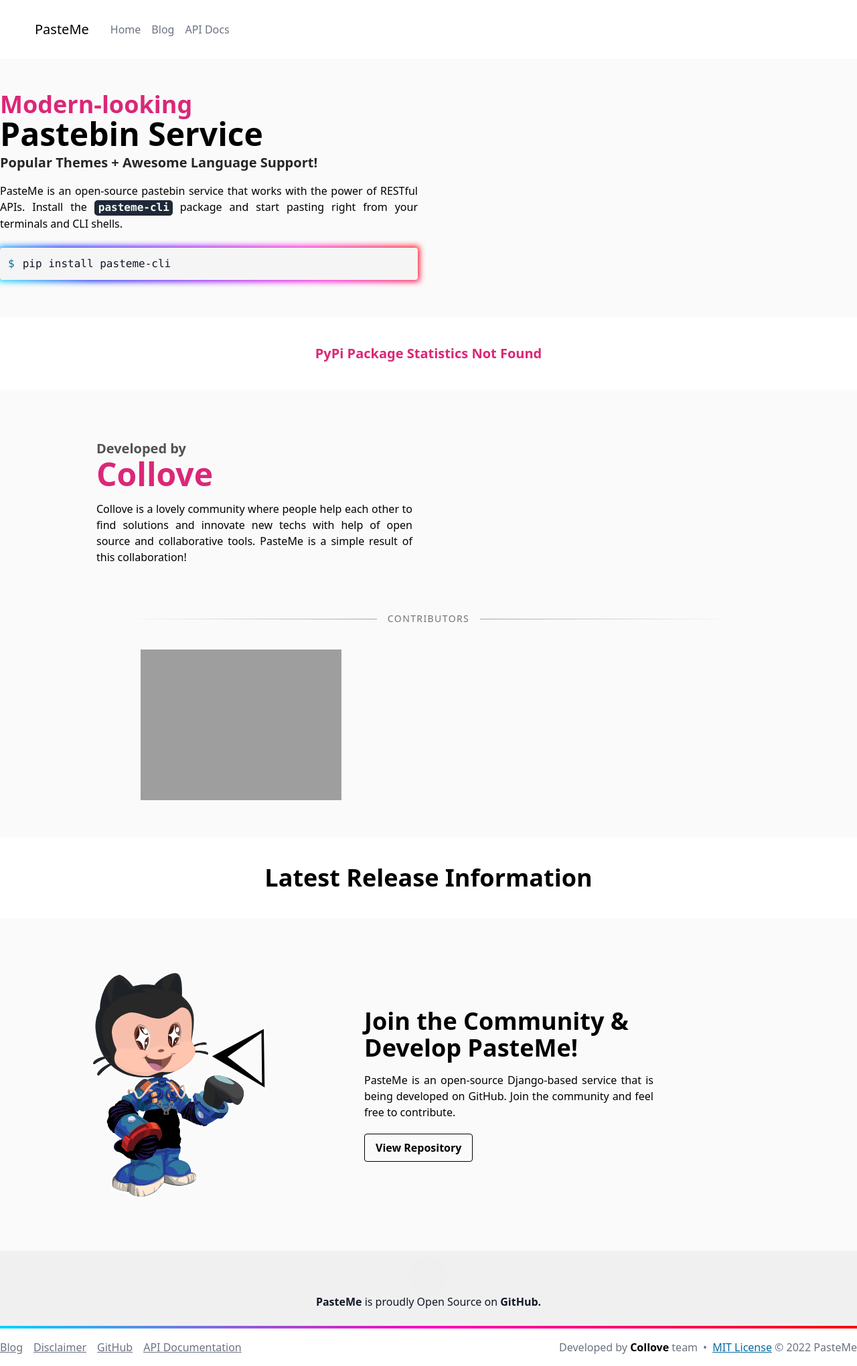
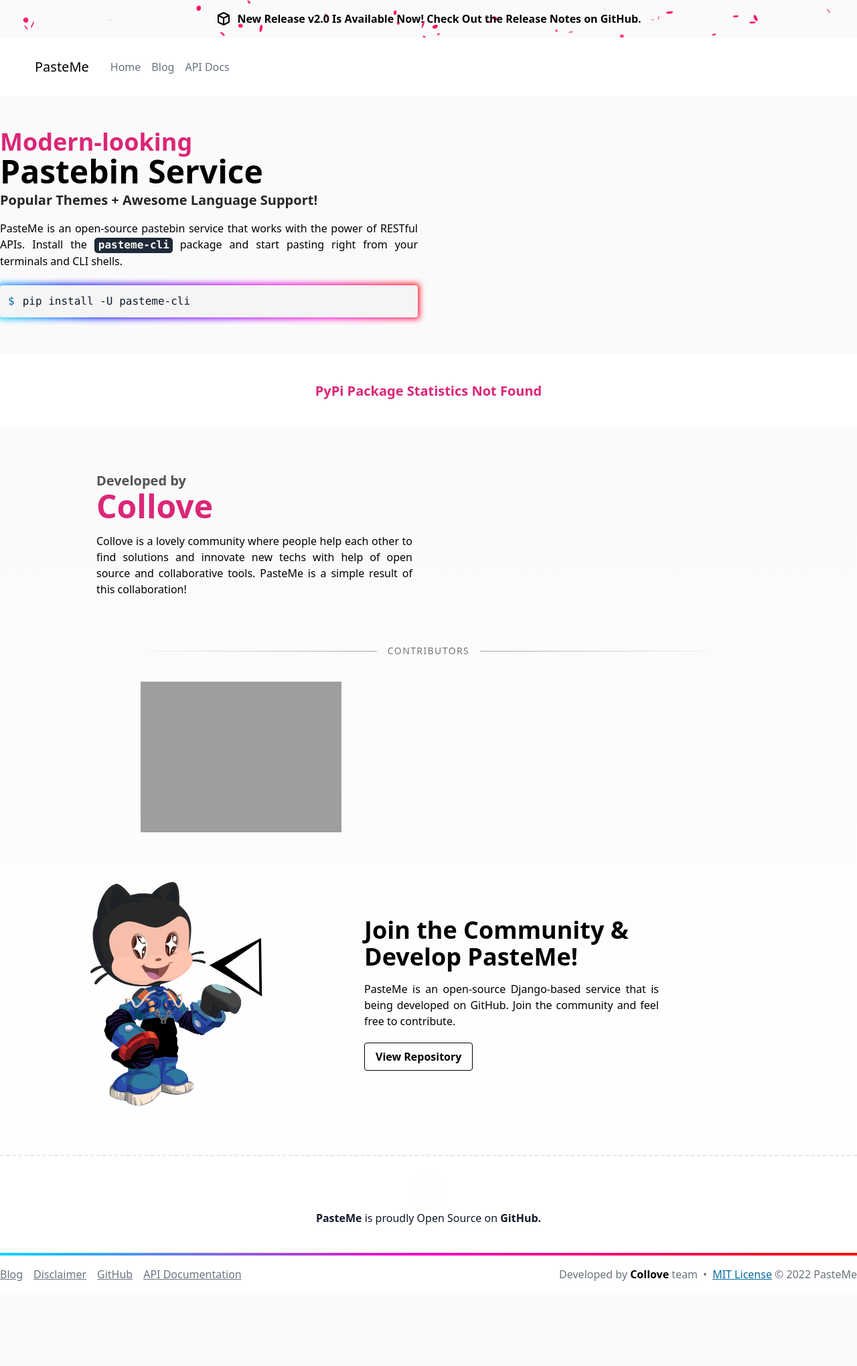
Before and after one commit to collove/pasteme, a Django app: template snippet/templates/home.html in a window 1280 px wide. Shown: the whole page at 67% size. After the commit the page ends 1913 px from the top, so only its background shows below. Run offline with Django 4.2, Linux system fonts and the light colour scheme; the template is opened without the code that fills it, so the values that code supplies are empty; some libraries are stand-ins or nearby versions; grey boxes are pictures that could not be loaded.

Commit message:
UPDATE: General Style Updates

```diff
--- a/snippet/static/js/app.js
+++ b/snippet/static/js/app.js
@@ -14,3 +14,41 @@
         $("#menu").toggleClass("menu-open");
     });
 });
+
+// Confetti animation
+var skew = 1;
+var duration = 8 * 1000;
+var animationEnd = Date.now() + duration;
+
+var canvas = document.getElementById("banner");
+canvas.confetti = canvas.confetti || confetti.create(canvas, { resize: true });
+
+function randomInRange(min, max) {
+    return Math.random() * (max - min) + min;
+}
+
+(function frame() {
+    var timeLeft = animationEnd - Date.now();
+    var ticks = Math.max(200, 500 * (timeLeft / duration));
+    skew = Math.max(0.8, skew - 0.001);
+
+    canvas.confetti({
+        particleCount: 1,
+        startVelocity: 0,
+        ticks: ticks,
+        origin: {
+            x: Math.random(),
+            // since particles fall down, skew start toward the top
+            y: Math.random() * skew - 0.2,
+        },
+        colors: ["#ff005d"],
+        shapes: ["circle"],
+        gravity: randomInRange(0.4, 0.6),
+        scalar: randomInRange(0.4, 1),
+        drift: randomInRange(-0.4, 0.4),
+    });
+
+    if (timeLeft > 0) {
+        requestAnimationFrame(frame);
+    }
+})();
--- a/snippet/templates/home.html
+++ b/snippet/templates/home.html
@@ -1,8 +1,29 @@
 {% extends 'base/_base.html' %}
+{% block header_msg %}
+    <div class="w-full relative select-none">
+        <canvas class="w-full h-full absolute left-0 top-0 -z-10" id="banner"></canvas>
+        <p class="p-4 flex flex-row gap-2 items-center justify-center text-center font-semibold text-black dark:text-white">
+            <svg xmlns="http://www.w3.org/2000/svg"
+                 class="hidden md:block h-6 w-6"
+                 fill="none"
+                 viewBox="0 0 24 24"
+                 stroke="currentColor"
+                 stroke-width="2">
+                <path stroke-linecap="round" stroke-linejoin="round" d="M20 7l-8-4-8 4m16 0l-8 4m8-4v10l-8 4m0-10L4 7m8 4v10M4 7v10l8 4" />
+            </svg>
+            <span class="text-sm md:text-base">
+                <a href="https://github.com/collove/pasteme/releases" target="_blank">
+                    New Release v2.0 Is Available Now! Check Out the Release Notes on GitHub.
+                </a>
+            </span>
+        </p>
+    </div>
+{% endblock header_msg %}
 {% block content %}
     {% include "home_sections/hero.html" %}
     {% include "home_sections/stat.html" %}
-    {% include "home_sections/collove.html" %}
-    {% include "home_sections/release.html" %}
-    {% include "home_sections/repo.html" %}
+    <section class="bg-gradient-to-t from-white to-neutral-50 dark:from-[#0d0d0d] transition-colors duration-300">
+        {% include "home_sections/collove.html" %}
+        {% include "home_sections/repo.html" %}
+    </section>
 {% endblock %}
--- a/snippet/templates/home_sections/collove.html
+++ b/snippet/templates/home_sections/collove.html
@@ -1,5 +1,6 @@
 {% load static %}
-<section class="container py-14 lg:px-10 text-black dark:text-white">
+<div class="pt-12 lg:px-10 text-black dark:text-white">
+    <div class="container">
         <div class="mx-auto max-w-screen-lg flex flex-col md:flex-row  md:gap-2 lg:gap-4">
             <div class="flex flex-1 items-center justify-center"
                  data-aos="fade-up"
@@ -44,4 +45,5 @@
                 </a>
             </div>
         </div>
-</section>
+    </div>
+</div>
--- a/snippet/templates/home_sections/hero.html
+++ b/snippet/templates/home_sections/hero.html
@@ -18,7 +18,7 @@
         <div class="w-full flex flex-row gap-3 glow mt-6 p-3 bg-neutral-100 dark:bg-[#0b0b0b] text-gray-900 dark:text-gray-100 rounded transition-colors duration-300">
             <code class="text-sky-700 select-none">$</code>
             <code class="select-all">
-                pip install pasteme-cli
+                pip install -U pasteme-cli
             </code>
         </div>
     </div>
--- a/snippet/templates/home_sections/release.html
+++ /dev/null
@@ -1,12 +0,0 @@
-{% load static %}
-<section class="py-4 md:py-10 flex flex-col md:flex-row gap-4 md:gap-4 lg:gap-8 bg-white dark:bg-black text-black dark:text-white">
-    <div class="w-full flex justify-center"
-         data-aos="fade-up"
-         data-aos-duration="400"
-         data-aos-once="true">
-        <h1 class="text-2xl lg:text-4xl text-center font-bold">Latest Release Information</h1>
-    </div>
-    {% comment %} <div class="flex flex-col items-center justify-center" data-aos="fade-up" data-aos-duration="400" data-aos-once="true">
-        <div class="px-2 lg:px-4"></div>
-    </div> {% endcomment %}
-</section>
--- a/snippet/templates/home_sections/repo.html
+++ b/snippet/templates/home_sections/repo.html
@@ -1,5 +1,5 @@
 {% load static %}
-<section class="container max-w-screen-lg p-8 flex flex-col md:flex-row gap-4 md:gap-4 lg:gap-8 text-black dark:text-white">
+<section class="container max-w-screen-lg p-6 flex flex-col md:flex-row gap-4 md:gap-4 lg:gap-8 text-black dark:text-white">
     <div class="flex flex-1 justify-center"
          data-aos="fade-up"
          data-aos-duration="400"
--- a/templates/base/_footer.html
+++ b/templates/base/_footer.html
@@ -1,6 +1,6 @@
 {% load static %}
-<footer class="bg-white dark:bg-black transition-colors duration-300">
-    <div class="p-6 text-gray-900 dark:text-gray-200 bg-[#f0f0f0] dark:bg-[#121212] flex flex-col gap-3 items-center justify-center transition-colors duration-300">
+<footer class="bg-white dark:bg-transparent transition-colors duration-300">
+    <div class="py-10 px-6 text-gray-900 dark:text-gray-200 border-t-[3px] border-dashed border-[#efefef] dark:border-[#1a1a1a] flex flex-col gap-3 items-center justify-center transition-colors duration-300">
         <span>
             <a class="flex w-7 h-7 relative"
                href="https://github.com/collove/pasteme"
@@ -15,7 +15,7 @@
             <b>GitHub.</b>
         </p>
     </div>
-    <div>
+    <div class="dark:bg-black">
         <div class="w-full h-1 bg-gradient-to-r from-[#00d5ff] via-[#ff00c3] to-[#ff0000]"></div>
         <div class="container py-4 flex flex-col lg:flex-row items-center justify-between text-gray-500">
             <div class="underline">
--- a/templates/base/_js_tags.html
+++ b/templates/base/_js_tags.html
@@ -3,5 +3,6 @@
 {% compress js file %}
     <script src="{% static 'js/aos.js' %}"></script>
     <script src="{% static 'js/cash.min.js' %}"></script>
+    <script src="{% static 'js/confetti.min.js' %}"></script>
     <script src="{% static 'js/app.js' %}"></script>
 {% endcompress %}
```
Also changed, not shown: snippet/static/js/confetti.min.js (added). Lines whose indentation alone changed are shown as unchanged.
